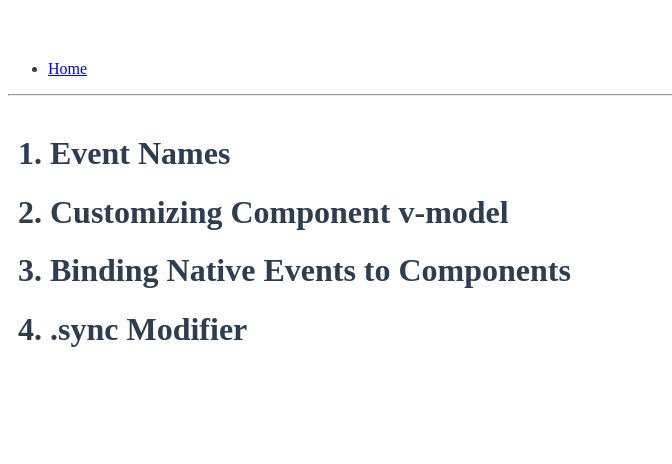
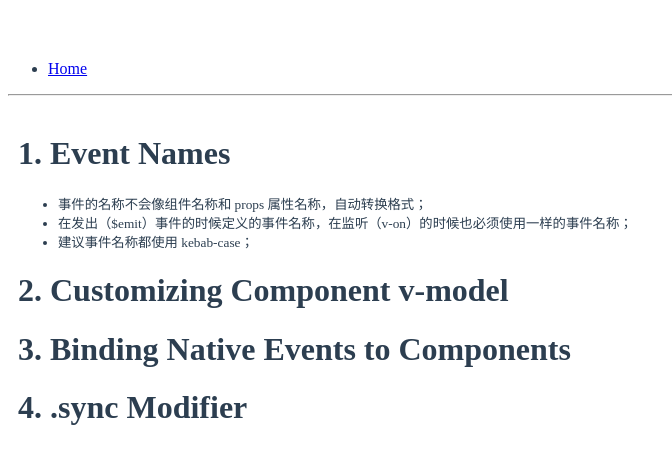
Before and after one commit to luotaoyeah/learning-vue, a Vue app: page /#/guide/custom-events in a window 1280 px wide. Shown: the top 464 px of the page, without its empty margins (0-672 px from the left). Built offline with nearby package versions, Linux system fonts and the light colour scheme.

Commit message:
custom events: event names

```diff
--- a/src/doc/guide/custom-events/custom-events-event-names.vue
+++ b/src/doc/guide/custom-events/custom-events-event-names.vue
@@ -1,6 +1,13 @@
 <template>
   <div>
     <h1>1. Event Names</h1>
+    <small>
+      <ul>
+        <li>事件的名称不会像组件名称和 props 属性名称，自动转换格式；</li>
+        <li>在发出（$emit）事件的时候定义的事件名称，在监听（v-on）的时候也必须使用一样的事件名称；</li>
+        <li>建议事件名称都使用 kebab-case；</li>
+      </ul>
+    </small>
   </div>
 </template>
 <script>
--- a/src/doc/guide/custom-events/index.vue
+++ b/src/doc/guide/custom-events/index.vue
@@ -2,27 +2,27 @@
   <div
     style="padding: 10px;"
   >
-    <PropsCasing></PropsCasing>
-    <PropsStaticAndDynamicProps></PropsStaticAndDynamicProps>
-    <PropsOneWayDataFlow></PropsOneWayDataFlow>
-    <PropsPropValidation></PropsPropValidation>
+    <CustomEventEventNames></CustomEventEventNames>
+    <CustomEventComponentVModel></CustomEventComponentVModel>
+    <CustomEventBindingNativeEvent></CustomEventBindingNativeEvent>
+    <CustomEventSyncModifier></CustomEventSyncModifier>
   </div>
 </template>
 <script>
-import PropsCasing from "./custom-events-event-names";
-import PropsStaticAndDynamicProps from "./custom-event-customizing-component-v-model";
-import PropsOneWayDataFlow from "./custom-event-binding-native-event-to-component";
-import PropsPropValidation from "./custom-event-sync-modifier";
+import CustomEventEventNames from "./custom-events-event-names";
+import CustomEventComponentVModel from "./custom-event-customizing-component-v-model";
+import CustomEventBindingNativeEvent from "./custom-event-binding-native-event-to-component";
+import CustomEventSyncModifier from "./custom-event-sync-modifier";
 
 export default {
   data() {
     return {};
   },
   components: {
-    PropsCasing,
-    PropsStaticAndDynamicProps,
-    PropsOneWayDataFlow,
-    PropsPropValidation
+    CustomEventEventNames,
+    CustomEventComponentVModel,
+    CustomEventBindingNativeEvent,
+    CustomEventSyncModifier
   }
 };
 </script>
```
